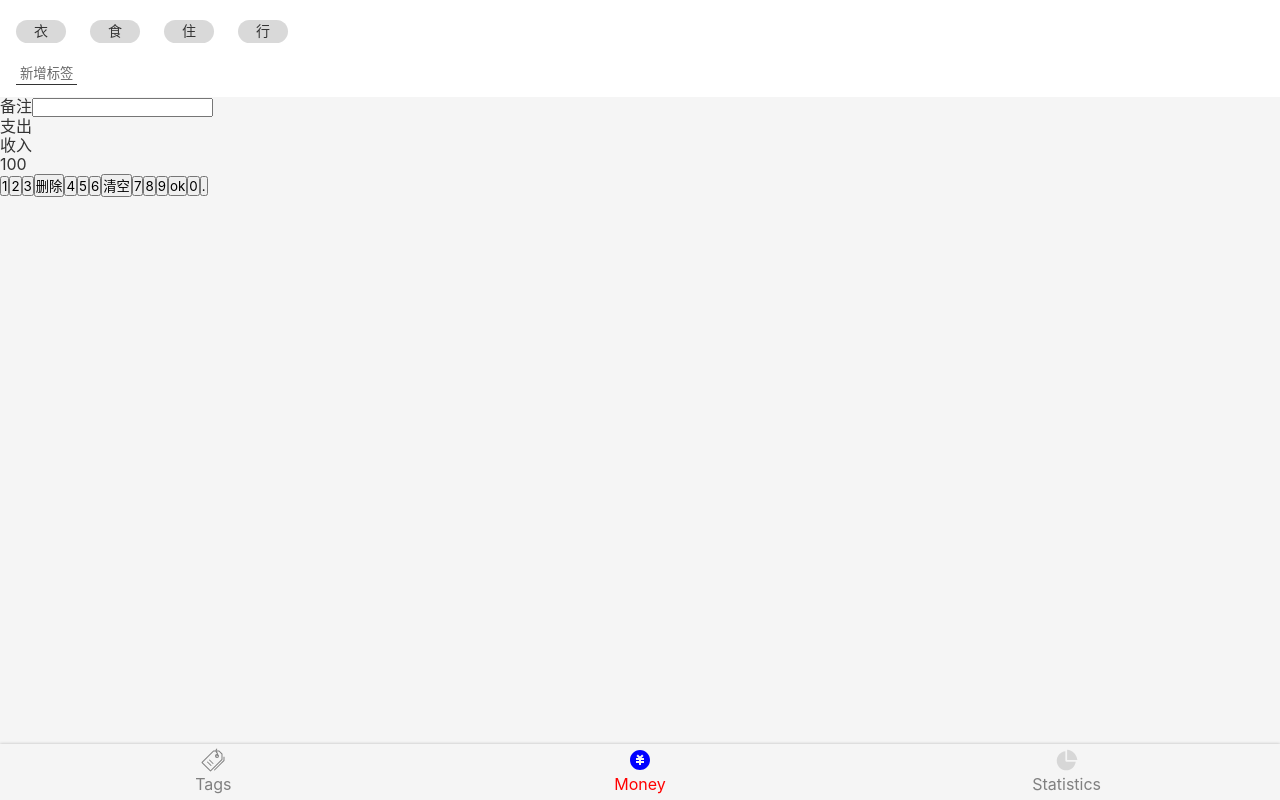
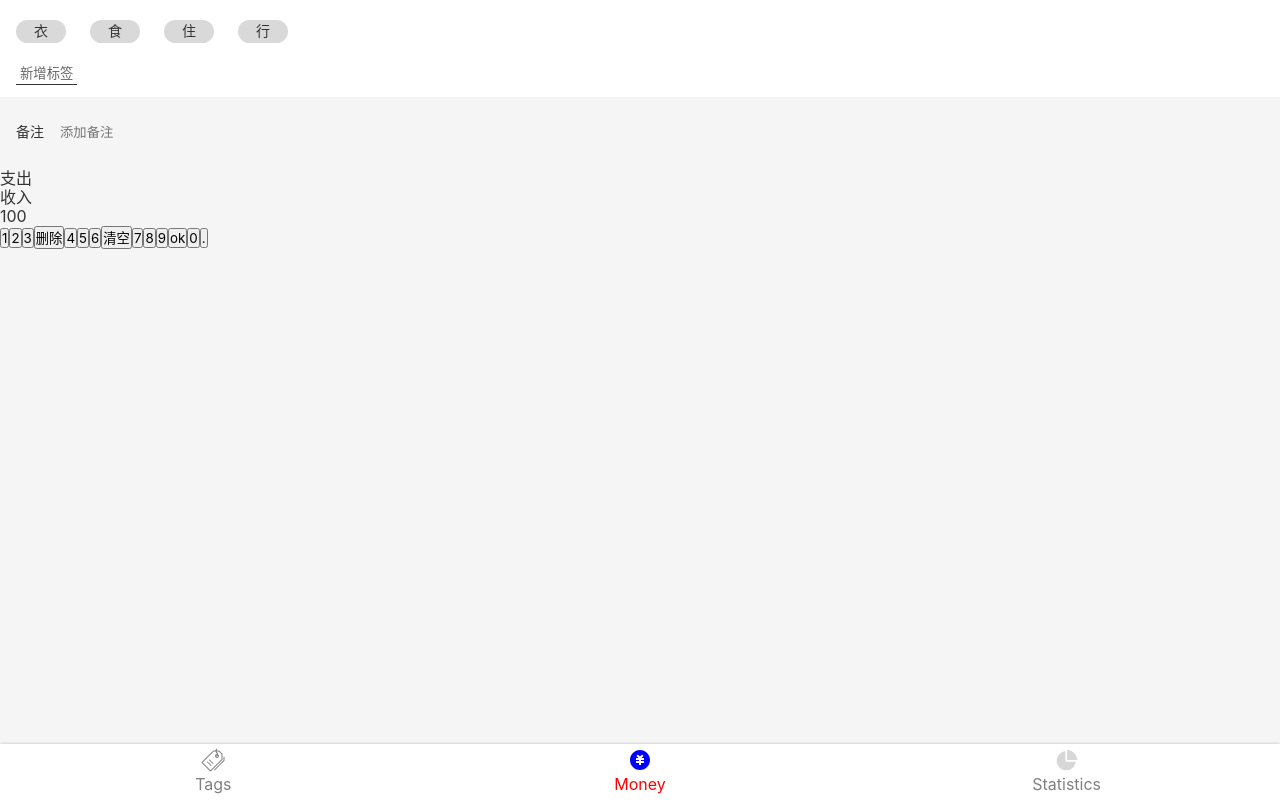
Before and after one commit to flaChang/bookkeeping-sourceCode, a React app: page /#/money in a window 1280 px wide. Built offline with nearby package versions, Linux system fonts and the light colour scheme.

Commit message:
money.tsx 之 notesSection

```diff
--- a/src/Components/nav.tsx
+++ b/src/Components/nav.tsx
@@ -5,6 +5,7 @@ import Icon from "./icon";
 
 
 const NavWrapper = styled.nav`
+  background: white;
   line-height: 24px;
   box-shadow: 0 0 3px rgba(0, 0, 0, 0.25);
   > ul {
--- a/src/index.scss
+++ b/src/index.scss
@@ -15,6 +15,9 @@ body{font-family: $font-hei;
 button {
   font-family: inherit;
 }
+:focus{
+  outline: none;
+}
 .icon{
   width: 1em;
   height: 1em;
--- a/src/views/money.tsx
+++ b/src/views/money.tsx
@@ -4,21 +4,31 @@ import styled from "styled-components";
 
 const TagsSection = styled.section`
   background: #ffffff;padding: 12px 16px;
+
   > ol {margin: 0 -12px;
-    > li {background: #D9D9D9;border-radius: 18px;
+
+    > li {
+      background: #D9D9D9;border-radius: 18px;
       display: inline-block;padding: 3px 18px;
       font-size: 14px;margin: 8px 12px;
     }
   }
+
   > button {
     background: none;border: none;padding: 2px 4px;
-    border-bottom: 1px solid #333;color: #666;
-    margin-top: 10px;
+    border-bottom: 1px solid #333;color: #666;margin-top: 10px;
   }
 `
 
 const NotesSection = styled.section`
-
+  background: #f5f5f5;padding: 0 16px;font-size: 14px;
+  > label{display: flex;align-items: center;
+    > span { margin-right: 16px;white-space: nowrap;}
+    > input{
+        display: block;width: 100%;height: 72px;
+        background: none;border: none;
+      }
+    }
 `
 const CategorySection = styled.section`
 
@@ -42,7 +52,7 @@ function Money() {
             <NotesSection>
                 <label>
                     <span>备注</span>
-                    <input type='text'/>
+                    <input type='text' placeholder='添加备注'/>
                 </label>
             </NotesSection>
             <CategorySection>
```
